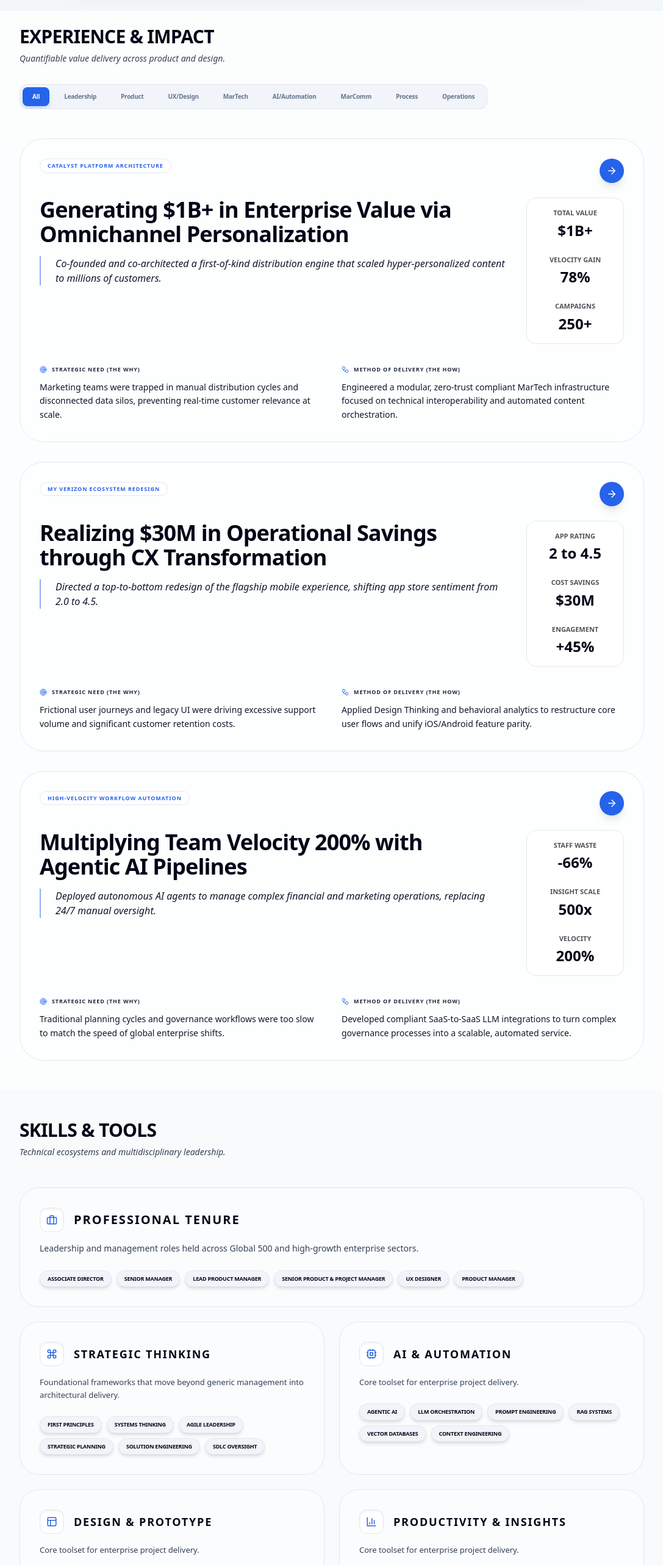
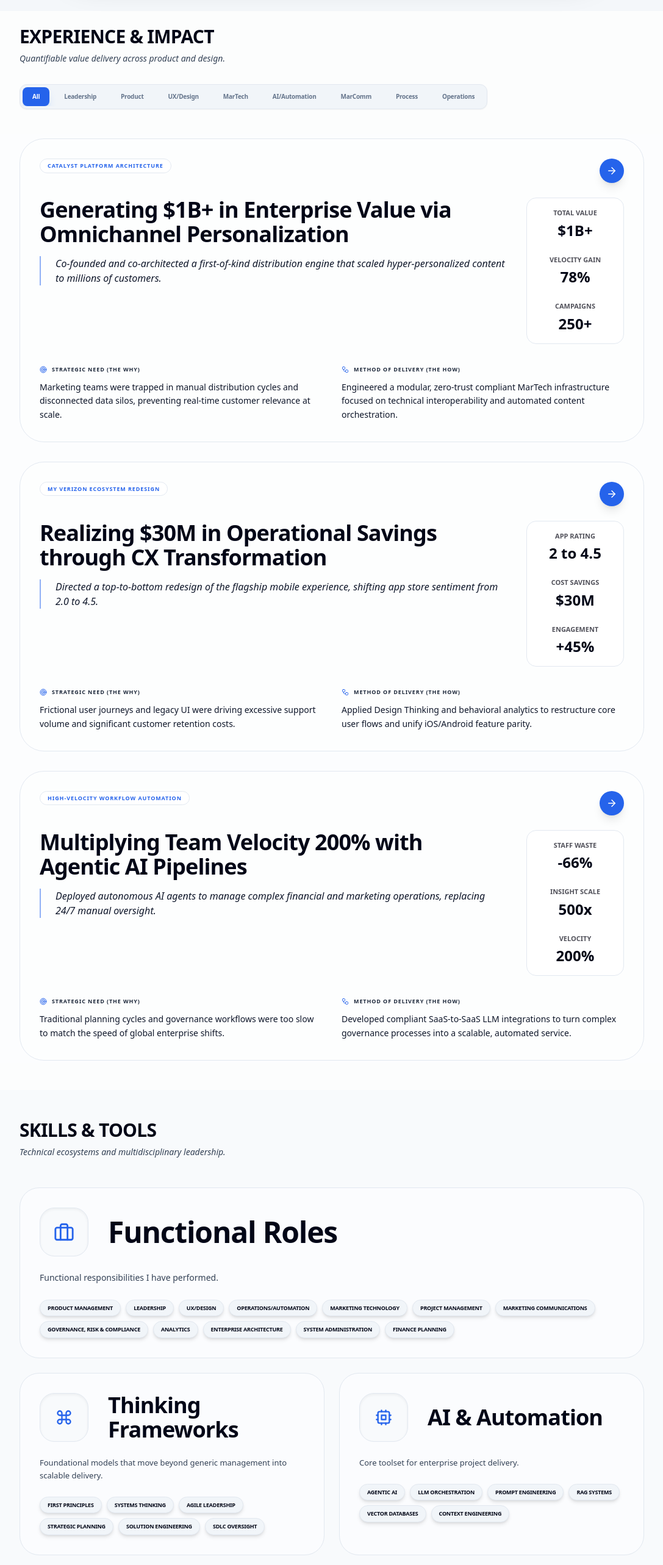
Before and after one commit to leblancns07/portfolio, a React (Vite) app: page / in a window 1280 px wide. Shown: the part 1560-4126 px from the top of the page at 61% size, without its empty margins (96-1183 px from the left). Built offline with nearby package versions, Linux system fonts and the light colour scheme.

Commit message:
feat: implement initial portfolio application with React components, data, and styling.

```diff
--- a/src/App.jsx
+++ b/src/App.jsx
@@ -1,4 +1,4 @@
-import React, { useState, useMemo, useEffect } from 'react';
+import React, { useState, useMemo, useEffect, useRef } from 'react';
 import {
   Linkedin,
   Mail,
@@ -21,7 +21,9 @@ import {
   Briefcase,
   Workflow,
   Sun,
-  Moon
+  Moon,
+  ChevronLeft,
+  ChevronRight
 } from 'lucide-react';
 
 const App = () => {
@@ -34,6 +36,23 @@ const App = () => {
   const [scrolled, setScrolled] = useState(false);
   const [activeJourneyStep, setActiveJourneyStep] = useState(0);
   const [isDarkMode, setIsDarkMode] = useState(false);
+  const [canScrollLeft, setCanScrollLeft] = useState(false);
+  const [canScrollRight, setCanScrollRight] = useState(false);
+  const filterScrollRef = useRef(null);
+
+  const checkScroll = () => {
+    if (filterScrollRef.current) {
+      const { scrollLeft, scrollWidth, clientWidth } = filterScrollRef.current;
+      setCanScrollLeft(scrollLeft > 1);
+      setCanScrollRight(Math.ceil(scrollLeft + clientWidth) < scrollWidth - 1);
+    }
+  };
+
+  useEffect(() => {
+    setTimeout(checkScroll, 100);
+    window.addEventListener('resize', checkScroll);
+    return () => window.removeEventListener('resize', checkScroll);
+  }, []);
 
   // --- THEME DEFINITIONS ---
   const themes = {
@@ -207,22 +226,28 @@ const App = () => {
 
   const skillGroups = [
     {
-      group: "Professional Tenure",
+      group: "Functional Roles",
       icon: <Briefcase size={20} />,
-      description: "Leadership and management roles held across Global 500 and high-growth enterprise sectors.",
+      description: "Functional responsibilities I have performed.",
       items: [
-        { name: "Associate Director", what: "Senior-level strategic leadership & MarTech orchestration.", why: "To lead cross-functional teams in high-stakes environments where velocity and compliance must coexist.", how: "Directed MarTech AI Automation Systems & Operations at Verizon, leading a 24/7 global service management team." },
-        { name: "Senior Manager", what: "Orchestrating complex product lifecycles and GTM strategies.", why: "To bridge the gap between high-level vision and tactical execution.", how: "Led Personalization Strategy at Verizon, operationalizing a roadmap that realized $146M in revenue." },
-        { name: "Lead Product Manager", what: "Ownership of enterprise-scale platforms and feature sets.", why: "To ensure user-centric product development aligns with business financial goals.", how: "Served as Product Owner for the 'Engage' platform, delivering over 250 scalable marketing campaigns." },
-        { name: "Senior Product & Project Manager", what: "Integrated management of technical development and operational workflows.", why: "To reduce friction in the product delivery lifecycle and optimize resource allocation.", how: "Directed the My Verizon redesign, managing deployment schedules for millions of active users." },
-        { name: "UX Designer", what: "Human-centered systems and interface architecture.", why: "To transform low-performing applications into delightful, efficient tools that reduce support costs.", how: "Applied Design Thinking at Sprint to resolve 60 critical defects in under 90 days." },
-        { name: "Product Manager", what: "Early-stage digital ecosystem expansion.", why: "To accelerate digital adoption through journey mapping and production workflow optimization.", how: "Accelerated Sprint Wireless Web adoption, growing DAUs from 500k to 800k through journey optimization." }
+        { name: "Product Management", what: "x", why: "x", how: "x" },
+        { name: "Leadership", what: "x", why: "x", how: "x" },
+        { name: "UX/Design", what: "x", why: "x", how: "x" },
+        { name: "Operations/Automation", what: "x", why: "x", how: "x" },
+        { name: "Marketing Technology", what: "x", why: "x", how: "x" },
+        { name: "Project Management", what: "x", why: "x", how: "x" },
+        { name: "Marketing Communications", what: "x", why: "x", how: "x" },
+        { name: "Governance, Risk & Compliance", what: "x", why: "x", how: "x" },
+        { name: "Analytics", what: "x", why: "x", how: "x" },
+        { name: "Enterprise Architecture", what: "x", why: "x", how: "x" },
+        { name: "System Administration", what: "x", why: "x", how: "x" },
+        { name: "Finance Planning", what: "x", why: "x", how: "x" }
       ]
     },
     {
-      group: "Strategic Thinking",
+      group: "Thinking Frameworks",
       icon: <Command size={20} />,
-      description: "Foundational frameworks that move beyond generic management into architectural delivery.",
+      description: "Foundational models that move beyond generic management into scalable delivery.",
       items: [
         { name: "First Principles", what: "Deconstruction of complex problems to their core truths.", why: "To move beyond 'the way it's always been done' and reach objective efficiency.", how: "Applied during Verizon Finance planning transformation, replacing manual spreadsheets with an automated system of record." },
         { name: "Systems Thinking", what: "Holistic architectural interoperability.", why: "To ensure individual MarTech tools don't become expensive silos but rather a unified engine.", how: "Used to architect the Catalyst platform for enterprise-wide personalization distribution." },
@@ -596,11 +621,25 @@ const App = () => {
               <h2 className={`text-3xl font-bold ${t.heading} mb-2 tracking-tight uppercase`}>Experience & Impact</h2>
               <p className={`${t.muted} text-sm italic`}>Quantifiable value delivery across product and design.</p>
             </div>
-            <div className="flex justify-start">
-              <div className={`flex flex-nowrap gap-2 p-1 ${t.innerBg} border ${t.itemBorder} rounded-xl overflow-x-auto scrollbar-hide max-w-full`}>
-                {["All", "Leadership", "Product", "UX/Design", "MarTech", "AI/Automation", "MarComm", "Process", "Operations"].map(f => (
-                  <button key={f} onClick={() => setActiveFilter(f)} className={`px-4 py-2 rounded-lg text-[10px] font-bold tracking-tight transition-all active:scale-95 whitespace-nowrap ${activeFilter === f ? t.tabActive : t.tabInactive}`}>{f}</button>
-                ))}
+            <div className="flex justify-start relative max-w-full w-full">
+              <div className={`flex items-center p-1 ${t.innerBg} border ${t.itemBorder} rounded-xl w-full md:w-auto overflow-hidden shadow-sm`}>
+                {canScrollLeft && (
+                  <button onClick={() => filterScrollRef.current.scrollBy({ left: -200, behavior: 'smooth' })} className={`flex items-center justify-center rounded-lg transition-all active:scale-95 px-2 py-2 mr-1 ${t.tabInactive} shrink-0`} aria-label="Scroll left">
+                    <ChevronLeft size={16} />
+                  </button>
+                )}
+
+                <div ref={filterScrollRef} onScroll={checkScroll} className="flex flex-nowrap gap-2 overflow-x-auto scrollbar-hide w-full max-w-full scroll-smooth">
+                  {["All", "Leadership", "Product", "UX/Design", "MarTech", "AI/Automation", "MarComm", "Process", "Operations"].map(f => (
+                    <button key={f} onClick={() => { setActiveFilter(f); setTimeout(checkScroll, 50); }} className={`px-4 py-2 rounded-lg text-[10px] font-bold tracking-tight transition-all active:scale-95 whitespace-nowrap ${activeFilter === f ? t.tabActive : t.tabInactive}`}>{f}</button>
+                  ))}
+                </div>
+
+                {canScrollRight && (
+                  <button onClick={() => filterScrollRef.current.scrollBy({ left: 200, behavior: 'smooth' })} className={`flex items-center justify-center rounded-lg transition-all active:scale-95 px-2 py-2 ml-1 ${t.tabInactive} shrink-0`} aria-label="Scroll right">
+                    <ChevronRight size={16} />
+                  </button>
+                )}
               </div>
             </div>
           </div>
@@ -659,9 +698,11 @@ const App = () => {
           <div className="grid grid-cols-1 md:grid-cols-2 gap-6 text-left">
             {/* Professional Tenure Featured Card */}
             <div className={`md:col-span-2 p-8 ${t.cardBg} border ${t.cardBorder} rounded-[2rem] ${t.cardHover} transition-all`}>
-                <div className="flex items-center gap-4 mb-4">
-                  <div className={`w-10 h-10 ${t.itemBg} border ${t.cardBorder} rounded-xl flex items-center justify-center ${t.accentText} shadow-inner`}><Briefcase size={18} /></div>
-                  <h3 className={`text-xl font-black ${t.heading} uppercase tracking-widest`}>{skillGroups[0].group}</h3>
+                <div className="flex items-center gap-5 md:gap-8 mb-6 w-full">
+                  <div className={`w-14 h-14 md:w-20 md:h-20 ${t.bg} border ${t.itemBorder} rounded-xl md:rounded-3xl flex items-center justify-center ${t.accentText} shadow-inner shrink-0 group/icon`}>
+                    <Briefcase size={28} className="md:w-[34px] md:h-[34px]" />
+                  </div>
+                  <h3 className={`text-2xl md:text-5xl font-bold ${t.heading} tracking-tight leading-tight flex-1`}>{skillGroups[0].group}</h3>
                 </div>
                 <p className={`${t.muted} text-sm leading-relaxed mb-6`}>{skillGroups[0].description}</p>
                 <div className="flex flex-wrap gap-2">
@@ -673,11 +714,11 @@ const App = () => {
             {/* Grid Skills Cards */}
             {skillGroups.slice(1).map((group, gIdx) => (
               <div key={gIdx} className={`p-8 ${t.cardBg} border ${t.cardBorder} rounded-[2rem] ${t.cardHover} transition-all`}>
-                  <div className="flex items-center gap-4 mb-4">
-                    <div className={`w-10 h-10 ${t.itemBg} border ${t.cardBorder} rounded-xl flex items-center justify-center ${t.accentText} shadow-inner`}>
-                      {renderIcon(group.icon, 18)}
+                  <div className="flex items-center gap-5 md:gap-8 mb-6 w-full">
+                    <div className={`w-14 h-14 md:w-20 md:h-20 ${t.bg} border ${t.itemBorder} rounded-xl md:rounded-3xl flex items-center justify-center ${t.accentText} shadow-inner shrink-0 group/icon`}>
+                      {renderIcon(group.icon, 28)}
                     </div>
-                    <h3 className={`text-lg font-black ${t.heading} uppercase tracking-widest`}>{group.group}</h3>
+                    <h3 className={`text-2xl md:text-4xl font-bold ${t.heading} tracking-tight leading-tight flex-1`}>{group.group}</h3>
                   </div>
                   <p className={`${t.muted} text-[13px] leading-relaxed mb-6`}>{group.description || "Core toolset for enterprise project delivery."}</p>
                   <div className="flex flex-wrap gap-2">
```
Also changed, not shown: 5 other files (tests, documents, lock files or other folders).
